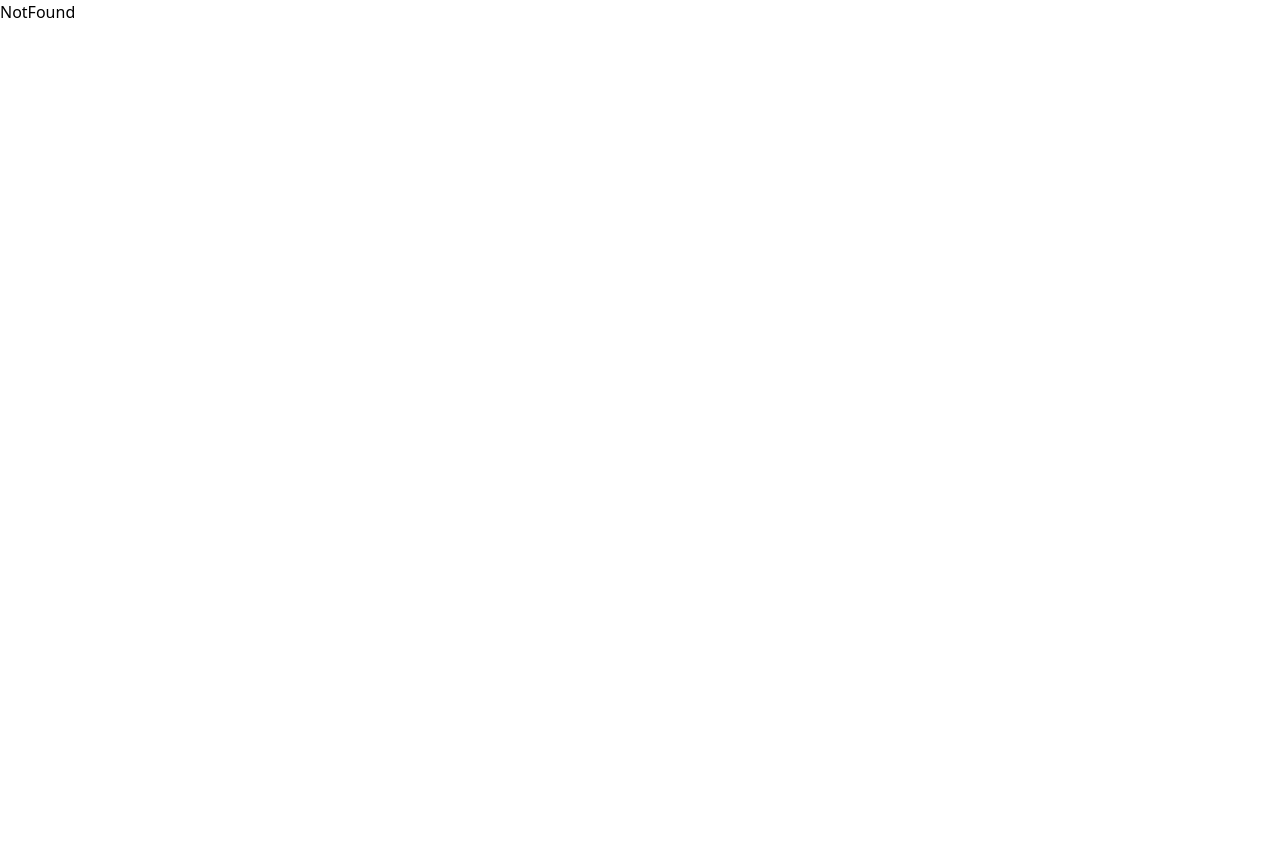
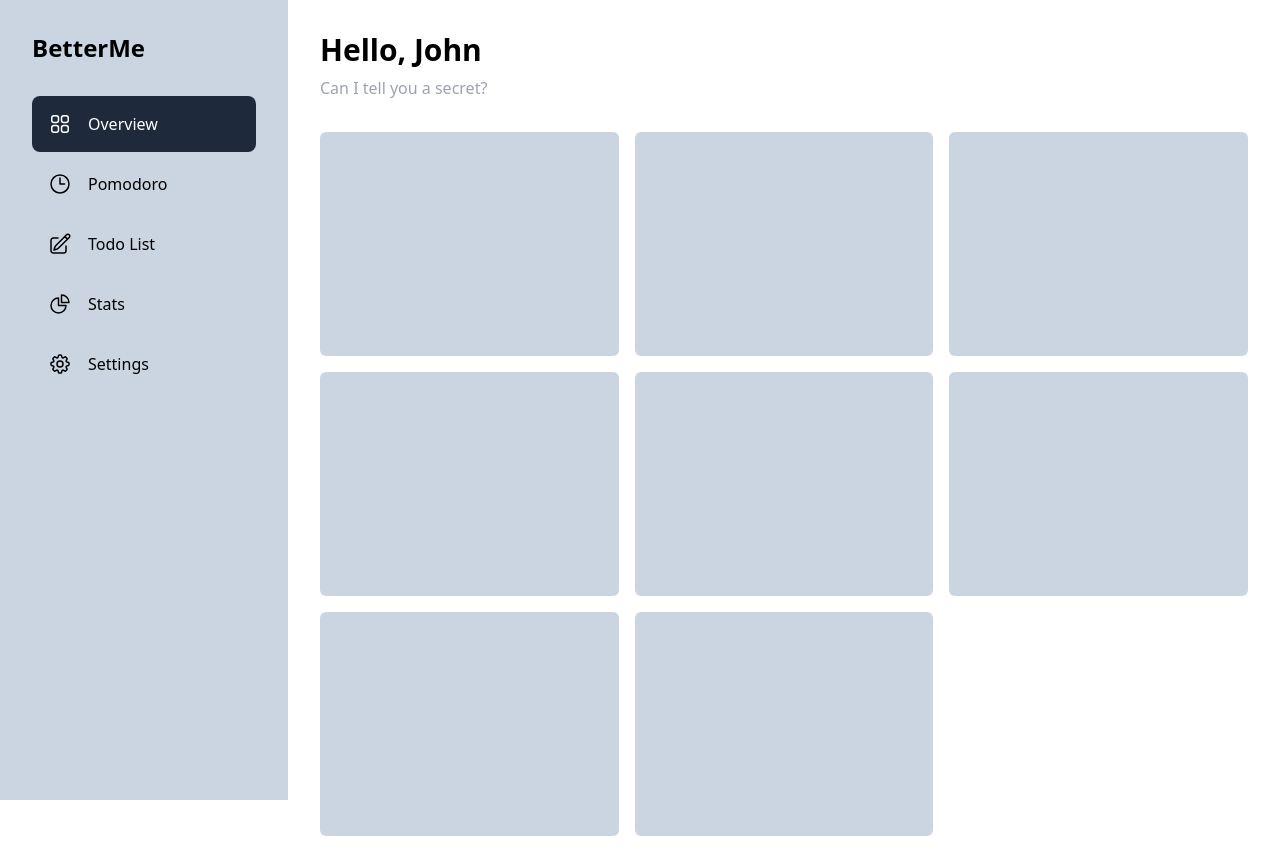
Before and after one commit to xuanhung1509/better-me, a React (Vite) app: page /dashboard in a window 1280 px wide. Before the commit the page ends 800 px from the top, so only its background shows below. Built offline with nearby package versions, Linux system fonts and the light colour scheme.

Commit message:
feat: add signed in header, demo dashboard

```diff
--- a/src/App.tsx
+++ b/src/App.tsx
@@ -1,10 +1,11 @@
 import { BrowserRouter, Route, Routes } from 'react-router-dom';
-import { Landing, NotFound, SignIn, SignUp } from '@/pages';
+import { Dashboard, Landing, NotFound, SignIn, SignUp } from '@/pages';
 
 const App = () => (
   <BrowserRouter>
     <Routes>
       <Route path='/' element={<Landing />} />
+      <Route path='/dashboard' element={<Dashboard />} />
       <Route path='/sign-up' element={<SignUp />} />
       <Route path='/sign-in' element={<SignIn />} />
       <Route path='/*' element={<NotFound />} />
--- /dev/null
+++ b/src/components/Header/SignedInHeader.tsx
@@ -0,0 +1,75 @@
+import Header from '@/components/Header/Header';
+import MobileMenu from '@/components/Header/MobileMenu';
+import {
+  ChartPieIcon,
+  ClockIcon,
+  Cog8ToothIcon,
+  PencilSquareIcon,
+  Squares2X2Icon,
+} from '@heroicons/react/24/outline';
+
+type NavItem = {
+  label: string;
+  url: string;
+  icon: JSX.Element;
+};
+
+const navItems: NavItem[] = [
+  {
+    label: 'Overview',
+    url: '/dashboard',
+    icon: <Squares2X2Icon className='h-6 w-6 flex-shrink-0' />,
+  },
+  {
+    label: 'Pomodoro',
+    url: '/pomodoro',
+    icon: <ClockIcon className='h-6 w-6 flex-shrink-0' />,
+  },
+  {
+    label: 'Todo List',
+    url: '/todolist',
+    icon: <PencilSquareIcon className='h-6 w-6 flex-shrink-0' />,
+  },
+  {
+    label: 'Stats',
+    url: '/stats',
+    icon: <ChartPieIcon className='h-6 w-6 flex-shrink-0' />,
+  },
+  {
+    label: 'Settings',
+    url: '/settings',
+    icon: <Cog8ToothIcon className='h-6 w-6 flex-shrink-0' />,
+  },
+];
+
+type NavListProps = {
+  items: NavItem[];
+  onNavItemClick?: () => void;
+};
+
+const NavList: React.FC<NavListProps> = ({ items }) => (
+  <ul className='absolute top-full left-0 flex w-full flex-col items-stretch gap-3 bg-white px-2 py-8 text-center'>
+    {items.map(({ label, url, icon }) => (
+      <li key={label} className='group relative'>
+        <a href={url} className='flex items-center justify-center gap-4 p-2'>
+          {icon} {label}
+        </a>
+      </li>
+    ))}
+  </ul>
+);
+
+const SignedInHeader = () => (
+  <Header>
+    <div className='container relative'>
+      <div className='flex items-center justify-between gap-4 py-6'>
+        <a href='/dashboard' className='text-2xl font-bold'>
+          Dashboard
+        </a>
+        <MobileMenu<NavItem> items={navItems} NavMenu={NavList} />
+      </div>
+    </div>
+  </Header>
+);
+
+export default SignedInHeader;
--- /dev/null
+++ b/src/pages/Dashboard.tsx
@@ -0,0 +1,101 @@
+import { Link } from 'react-router-dom';
+import { useMediaQuery } from 'usehooks-ts';
+import {
+  ChartPieIcon,
+  ClockIcon,
+  Cog8ToothIcon,
+  PencilSquareIcon,
+  Squares2X2Icon,
+} from '@heroicons/react/24/outline';
+
+import SignedInHeader from '@/components/Header/SignedInHeader';
+
+type SidebarProps = {
+  items: Array<{
+    label: string;
+    url: string;
+    icon: JSX.Element;
+  }>;
+};
+
+const Sidebar: React.FC<SidebarProps> = ({ items }) => (
+  <nav className='fixed top-0 left-0 h-screen w-72 bg-slate-300 p-8 '>
+    <Link to='/dashboard'>
+      <h1 className='text-2xl font-bold'>BetterMe</h1>
+    </Link>
+    <ul className='mt-8 flex flex-col gap-1'>
+      {items.map(({ label, url, icon }) => (
+        <li key={label}>
+          <Link
+            to={url}
+            className={`flex items-center justify-start gap-4 rounded-lg p-4 hover:bg-slate-400 hover:text-white ${
+              url === '/dashboard' && 'bg-slate-800 text-white'
+            }`}
+          >
+            {icon} {label}
+          </Link>
+        </li>
+      ))}
+    </ul>
+  </nav>
+);
+
+const Dashboard: React.FC = () => {
+  const navItems: Array<{
+    label: string;
+    url: string;
+    icon: JSX.Element;
+  }> = [
+    {
+      label: 'Overview',
+      url: '/dashboard',
+      icon: <Squares2X2Icon className='h-6 w-6 flex-shrink-0' />,
+    },
+    {
+      label: 'Pomodoro',
+      url: '/pomodoro',
+      icon: <ClockIcon className='h-6 w-6 flex-shrink-0' />,
+    },
+    {
+      label: 'Todo List',
+      url: '/todolist',
+      icon: <PencilSquareIcon className='h-6 w-6 flex-shrink-0' />,
+    },
+    {
+      label: 'Stats',
+      url: '/stats',
+      icon: <ChartPieIcon className='h-6 w-6 flex-shrink-0' />,
+    },
+    {
+      label: 'Settings',
+      url: '/settings',
+      icon: <Cog8ToothIcon className='h-6 w-6 flex-shrink-0' />,
+    },
+  ];
+
+  const isMD = useMediaQuery('(min-width: 768px)');
+
+  return (
+    <>
+      {!isMD && <SignedInHeader />}
+      {isMD && <Sidebar items={navItems} />}
+
+      <div className='py-8 md:ml-72'>
+        <div className='container md:px-8'>
+          <h2 className='text-3xl font-bold'>Hello, John</h2>
+          <h3 className='mt-2 text-gray-400'>Can I tell you a secret?</h3>
+          <div className='mt-8 grid gap-4 md:grid-cols-2 xl:grid-cols-3'>
+            {[...Array(8).keys()].map((n) => (
+              <div
+                key={n}
+                className='h-56 cursor-pointer rounded-md bg-slate-300 transition-colors hover:bg-slate-500 active:bg-slate-900'
+              />
+            ))}
+          </div>
+        </div>
+      </div>
+    </>
+  );
+};
+
+export default Dashboard;
--- a/src/pages/index.ts
+++ b/src/pages/index.ts
@@ -1,6 +1,7 @@
 import Landing from '@/pages/Landing';
+import Dashboard from '@/pages/Dashboard';
 import SignUp from '@/pages/SignUp';
 import SignIn from '@/pages/SignIn';
 import NotFound from '@/pages/NotFound';
 
-export { Landing, SignUp, SignIn, NotFound };
+export { Landing, Dashboard, SignUp, SignIn, NotFound };
```
